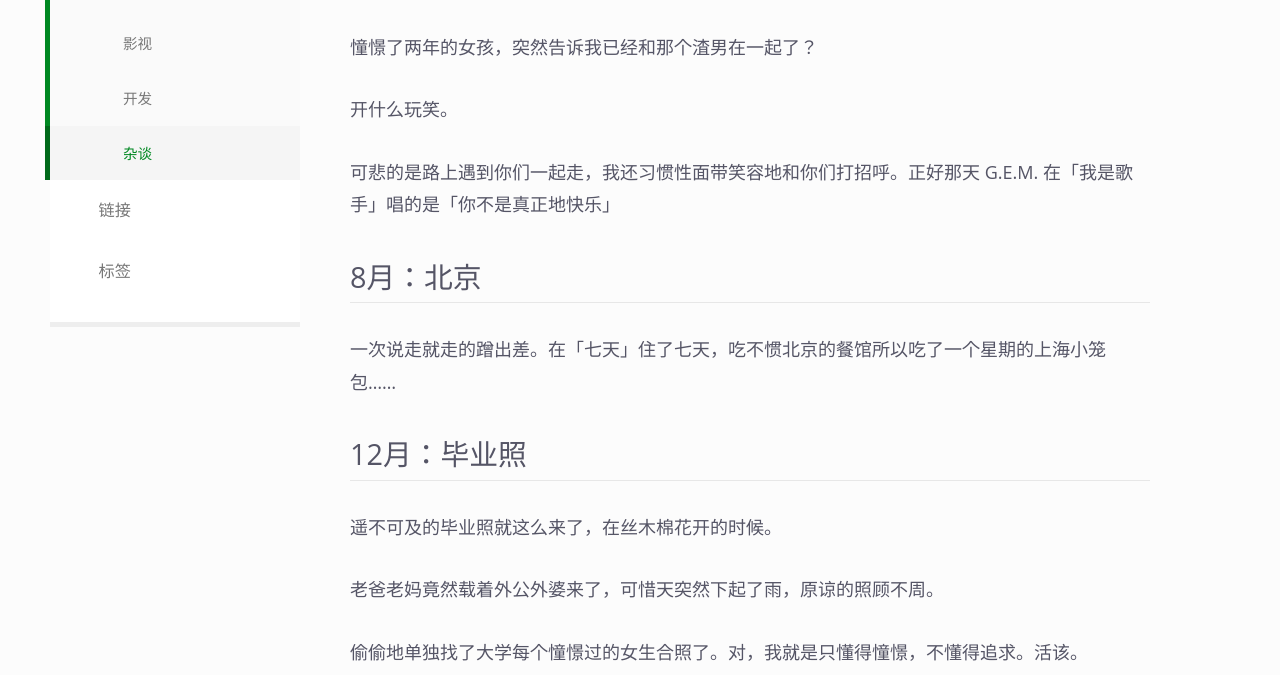
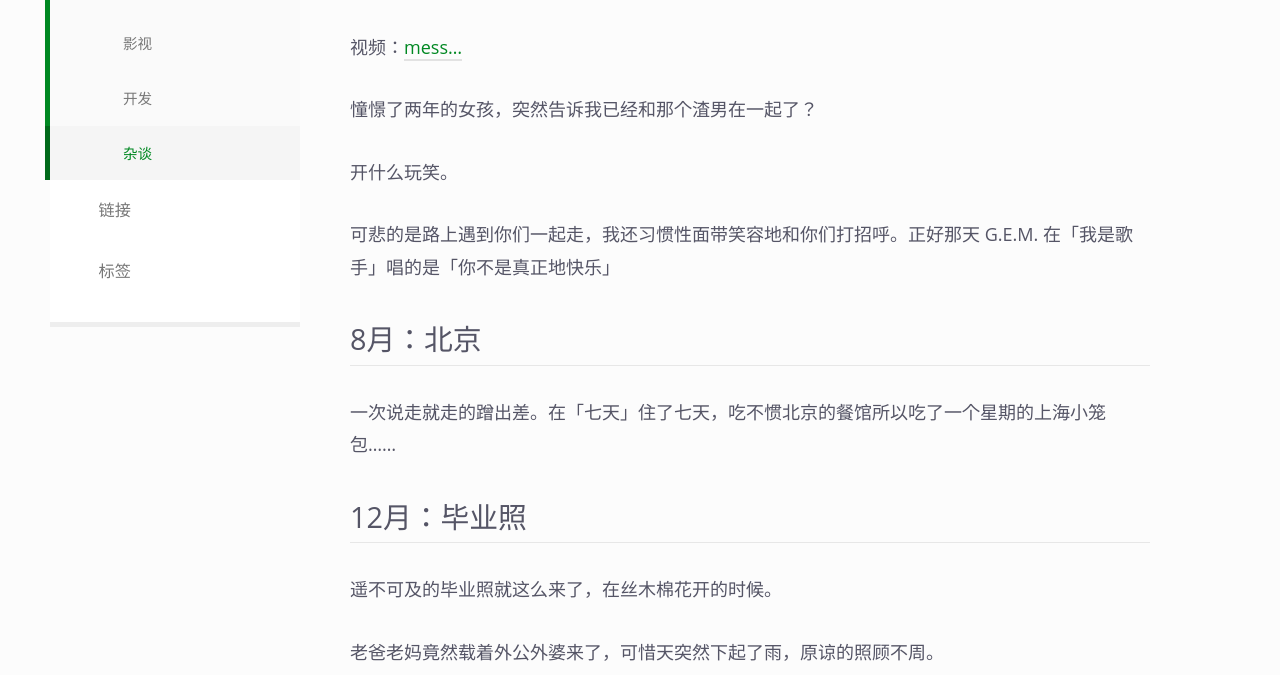
Before and after one commit to jiehg/jiehg.github.io22, a Jekyll site: the page built from _posts/2015-01-01-2015.md, in a window 1280 px wide and 900 px high, scrolled down 857 px, cut to the strip 225-900 px from the top of the window. Built offline with Jekyll 4.4.1, drawn with Linux system fonts in a browser that asks for light colours; Markdown is read by kramdown in place of the engine named in the settings; comment, search, counter and statistics services are not loaded.

Commit message:
video url

```diff
--- a/_posts/2015-01-01-2015.md
+++ b/_posts/2015-01-01-2015.md
@@ -24,6 +24,8 @@ title: 2015
 ## 4月：心塞，开什么玩笑
 
 <iframe style="width:90vw;height:60vw;max-width:640px;max-height:410px" src="http://player.youku.com/embed/XNzMxMzIyNTA4" frameborder="0" allowfullscreen></iframe>
+
+视频：[mess...](http://v.youku.com/v_show/id_XNzMxMzIyNTA4.html)
 
 憧憬了两年的女孩，突然告诉我已经和那个渣男在一起了？
 
```
